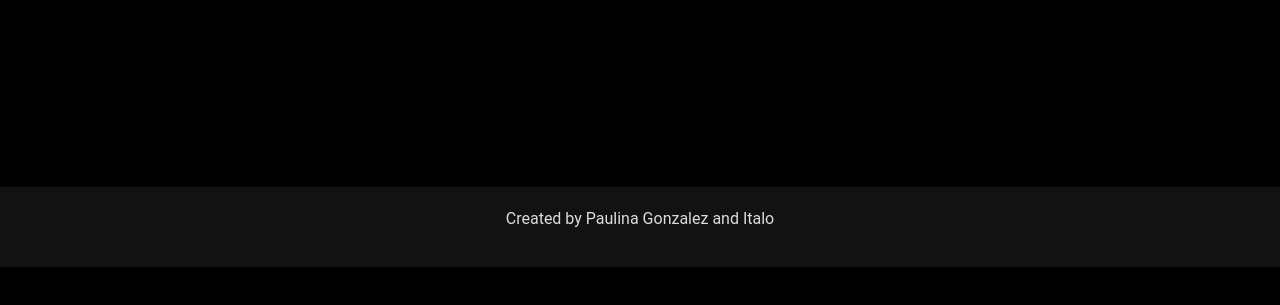
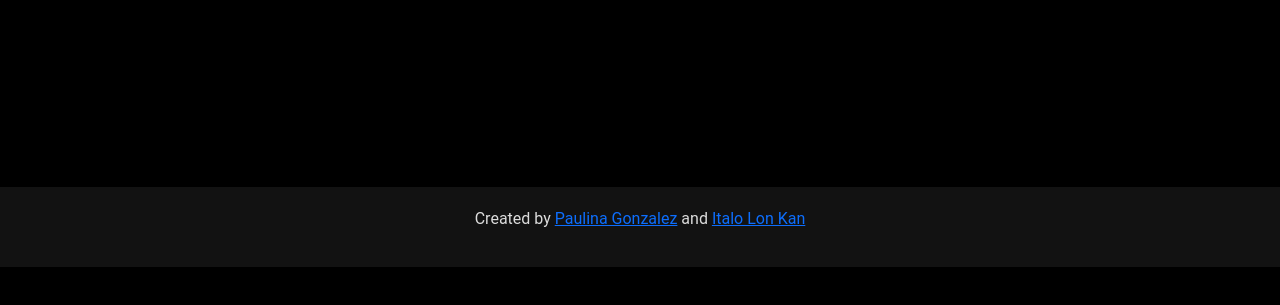
Before and after one commit to storres20/javascript_capstone, a website built with webpack: page src/index.html in a window 1280 px wide. Shown: the part 69-374 px from the top of the page. Built offline with nearby package versions, Linux system fonts and the light colour scheme; no server answers.

Commit message:
Moved tests to same folder and fixed some styling

```diff
--- a/src/index.html
+++ b/src/index.html
@@ -4,7 +4,6 @@
     <meta charset="UTF-8" />
     <meta http-equiv="X-UA-Compatible" content="IE=edge" />
     <meta name="viewport" content="width=device-width, initial-scale=1.0" />
-    <!-- Bootstrap CSS -->
     <link
       href="https://cdn.jsdelivr.net/npm/bootstrap@5.0.2/dist/css/bootstrap.min.css"
       rel="stylesheet"
@@ -32,10 +31,8 @@
     </nav>
     <section class="cards-container"></section>
     <footer>
-      <p>Created by Paulina Gonzalez and Italo</p>
+      <p>Created by <span><a href="https://github.com/paulinagonzalezc">Paulina Gonzalez</a></span> and <span><a href="https://github.com/storres20">Italo Lon Kan</a></span></p>
     </footer>
-
-    <!-- Bootstrap JS -->
     <script
       src="https://cdn.jsdelivr.net/npm/bootstrap@5.0.2/dist/js/bootstrap.bundle.min.js"
       integrity="sha384-MrcW6ZMFYlzcLA8Nl+NtUVF0sA7MsXsP1UyJoMp4YLEuNSfAP+JcXn/tWtIaxVXM"
```
Also changed, not shown: src/test/itemsCounter.test.js (renamed from _tests_/itemsCounter.test.js, +1 -1 lines).
